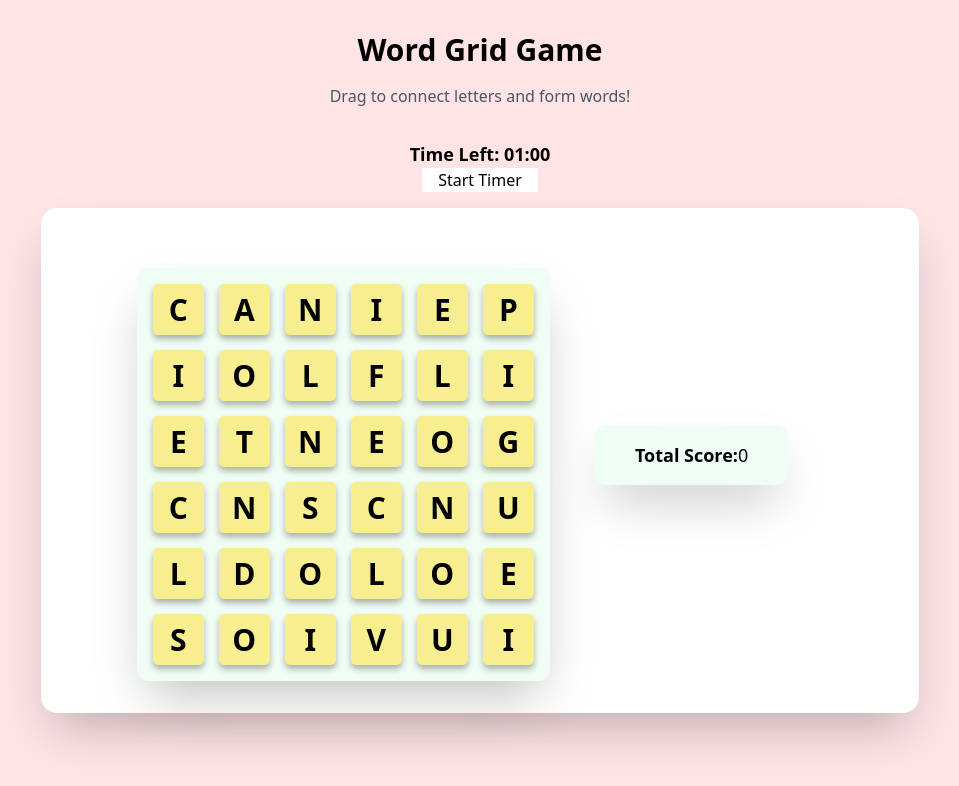
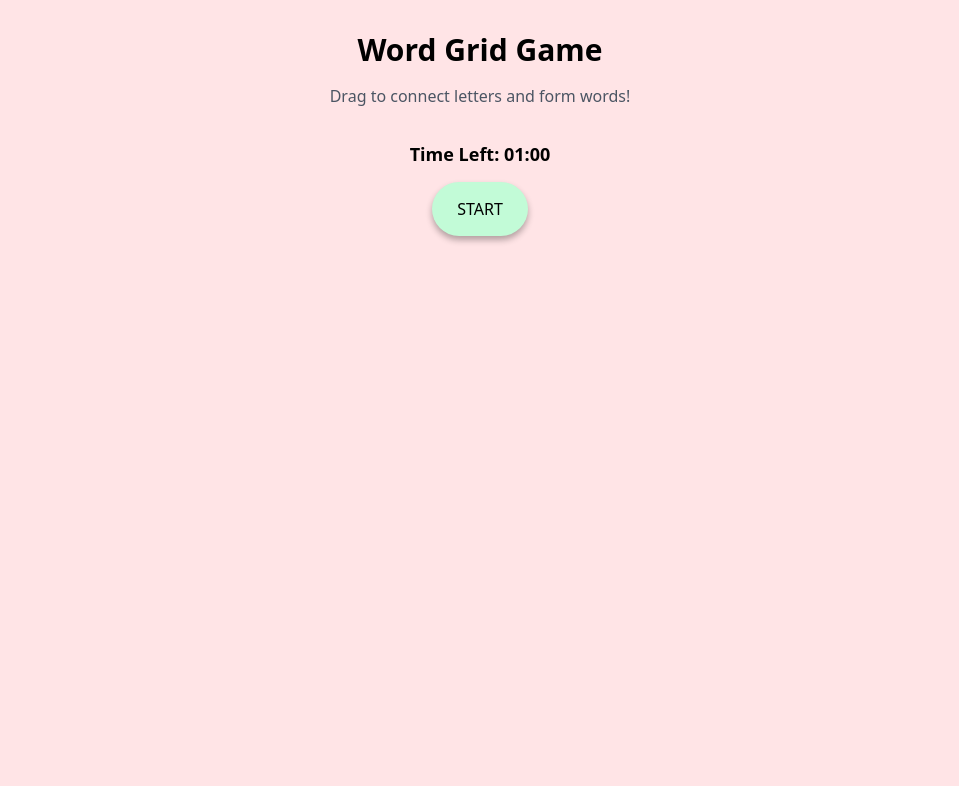
Before and after one commit to tan-9/wordvault, a React (Vite) app: page / in a window 1280 px wide. Shown: the top 786 px of the page, without its empty margins (160-1119 px from the left). Built offline with nearby package versions, Linux system fonts and the light colour scheme.

Commit message:
timer improved

```diff
--- a/components/DisplayFormedWords.jsx
+++ b/components/DisplayFormedWords.jsx
@@ -44,7 +44,7 @@ const DisplayFormedWords = ({ foundWords }) => {
         <div className="flex flex-col justify-center items-center">
             <div className="flex flex-row">
                 <div className="text-md font-bold pb-8 pr-2">Total Score: </div>
-                <div className="px-2">{totalScore}</div>
+                <div className="px-2" style={{paddingLeft: '10px'}}>{totalScore}</div>
             </div>
             <div className="font-bold">
                 {validWords.map(({ word, score }, idx) => (
--- a/components/Timer.jsx
+++ b/components/Timer.jsx
@@ -1,24 +1,32 @@
 import React, { useState, useEffect } from "react";
 
-const Timer = () => {
+const Timer = ({isTimerActive, setisTimerActive}) => {
     const [timeLeft, setTimeLeft] = useState(60);
-    const [isActive, setIsActive] = useState(false);
+    const [isHovered, setIsHovered] = useState(false);
+
     const startTimer = () => {
-        setIsActive(true);
+        setisTimerActive(true);
+    };
+
+    const stopTimer = () => {
+        setisTimerActive(false);
+        setTimeLeft(60);
     };
 
     useEffect(() => {
         let timer;
-        if (isActive && timeLeft > 0) {
+        if (isTimerActive && timeLeft > 0) {
             timer = setInterval(() => {
                 setTimeLeft((prevTime) => prevTime - 1);
             }, 1000);
-        } else if (timeLeft === 0) {
-            setIsActive(false);
+        }
+
+        else if (timeLeft === 0) {
+            setisTimerActive(false);
         }
 
         return () => clearInterval(timer);
-    }, [isActive, timeLeft]);
+    }, [isTimerActive, timeLeft]);
 
     const formatTime = (seconds) => {
         const minutes = Math.floor(seconds / 60);
@@ -30,10 +38,26 @@ const Timer = () => {
         <div className="flex flex-col gap-2 items-center">
             <div className="text-lg font-bold p-2">Time Left: {formatTime(timeLeft)}</div>
             <button
-                onClick={startTimer}
-                className="mx-4 bg-white px-4 py-2 rounded hover:bg-blue-600"
-                disabled={isActive}>
-                Start Timer
+                onClick={isTimerActive ? stopTimer : startTimer}
+                onMouseEnter={()=> setIsHovered(true)}
+                onMouseLeave={()=> setIsHovered(false)}
+                className="rounded"
+                style={{
+                    display: 'inline-block',
+                    paddingLeft: '25px',
+                    paddingRight: '25px',
+                    paddingTop: '15px',
+                    paddingBottom: '15px',
+                    alignItems: 'center',
+                    justifyContent: 'center',
+                    marginTop: '6px',
+                    boxShadow: "0px 4px 6px rgba(0, 0, 0, 0.3)",
+                    borderRadius: '100px',
+                    backgroundColor: isHovered ? "rgb(135, 255, 179)" : "#c2fbd7",
+                    transform: isHovered ? "scale(1.05)" : "scale(1)",
+                    transition: "all 0.3 ease"
+                }}>
+                {isTimerActive ? "STOP" : "START"}
             </button>
         </div>
     );
--- a/src/App.jsx
+++ b/src/App.jsx
@@ -7,21 +7,22 @@ import Timer from "../components/Timer.jsx"
 function App() {
   const [selectedLetters, setSelectedLetters] = useState([]);
   const [foundWords, setFoundWords] = useState([]);
+  const [isTimerActive, setisTimerActive] = useState(false);
 
   return (
     <div className="min-h-screen bg-rose-100">
-  <div className="flex flex-col items-center container px-4 py-8">
+      <div className="flex flex-col items-center px-4 py-8">
         <header className="text-center mb-8">
           <h1 className="text-3xl font-bold mb-4">Word Grid Game</h1>
           <p className="text-gray-600">
             Drag to connect letters and form words!
           </p>
         </header>
-    <div className="mb-4">
-      <Timer />
+        <div className="mb-4 gap-2">
+          <Timer isTimerActive={isTimerActive} setisTimerActive={setisTimerActive} />
         </div>
+        {isTimerActive && (
           <div className="bg-white rounded-2xl shadow-2xl px-24 py-3 pb-6">
-
           <div className="flex justify-between container space-x-20 w-full">
             <div className="flex flex-col items-start w-1/2">
               <div className="h-12 text-2xl text-center tracking-wider items-center align-middle mx-auto relative overflow-hidden">
@@ -38,8 +39,8 @@ function App() {
               </div>
             </div>
           </div>
-
         </div>
+        )}
       </div>
     </div>
 
```
Lines whose indentation alone changed are shown as unchanged.
